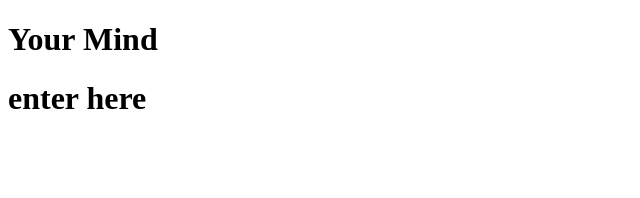
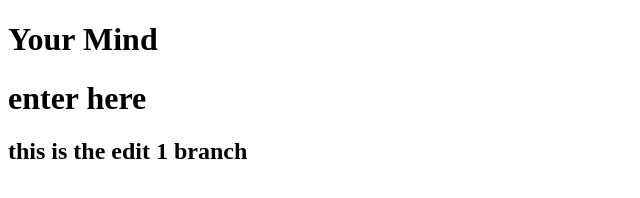
Before and after one commit to tamaraberber/mindset, a plain HTML site: page index.html in a window 1280 px wide. Shown: the whole page, without its empty margins (0-640 px from the left). Drawn offline with Linux system fonts and the light colour scheme.

Commit message:
Update index.html

```diff
--- a/index.html
+++ b/index.html
@@ -7,3 +7,4 @@
 <h1> Your Mind </h1>
 <! --- there will be a link here --- ! >
 <h1> enter here </h1>
+<h2> this is the edit 1 branch</h2>
```
